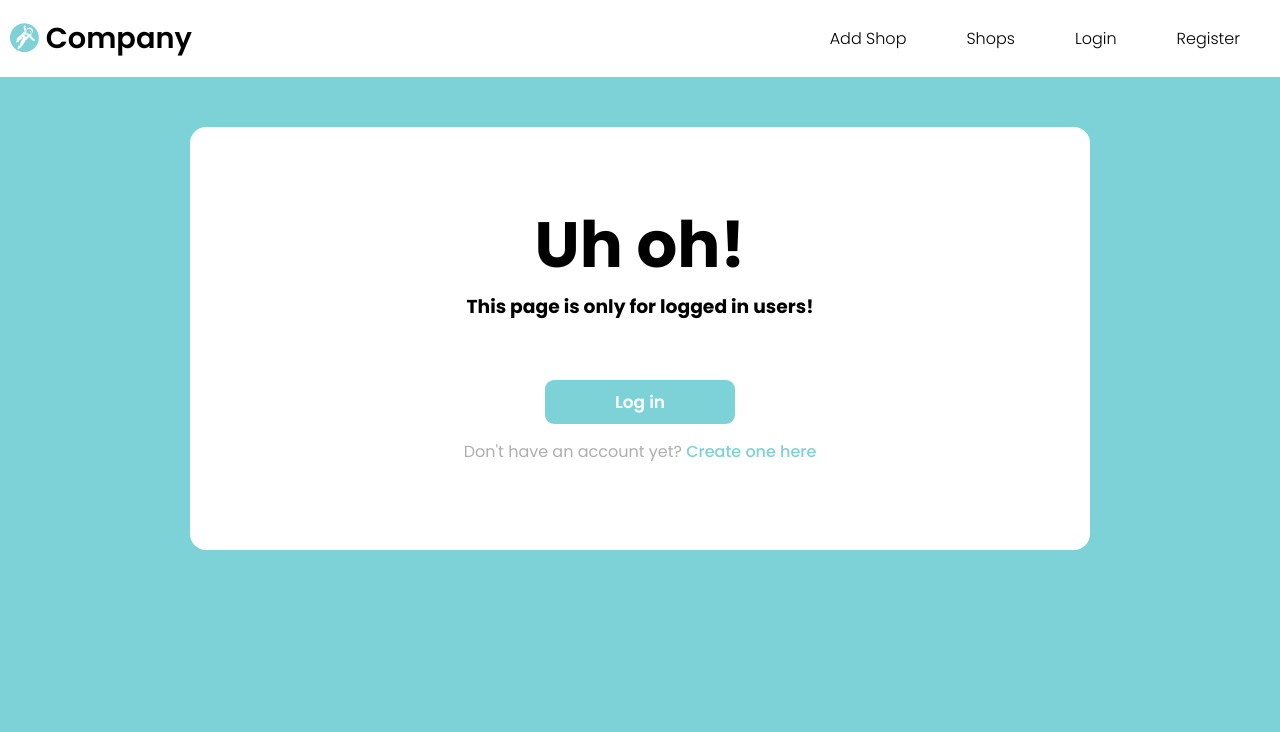
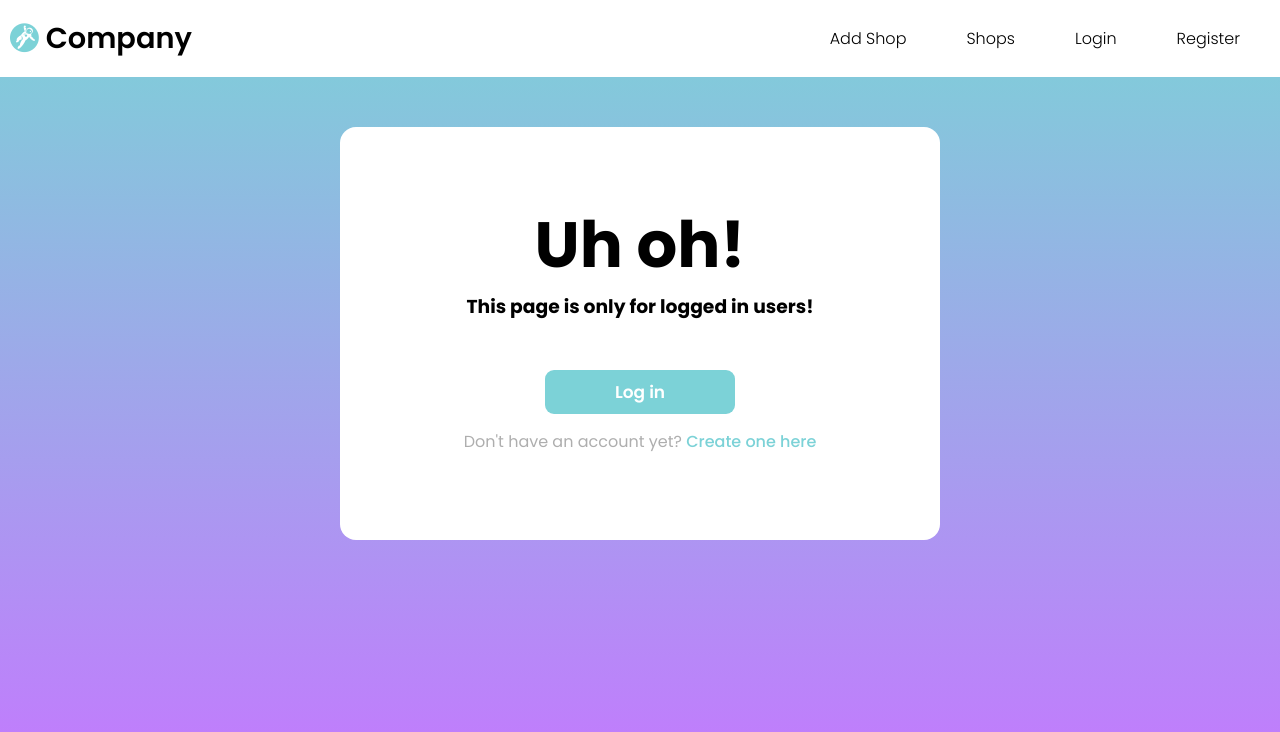
Before and after one commit to sstasa/Simona_Stasaityte_final_exam, a React (Vite) app: page /shops in a window 1280 px wide. Shown: the top 732 px of the page. Built offline with nearby package versions, Linux system fonts and the light colour scheme.

Commit message:
style changes

```diff
--- a/src/index.css
+++ b/src/index.css
@@ -6,7 +6,13 @@
 
 body {
   margin: 0;
-  background-color: #7cd2d7;
+  background: rgb(124, 210, 215);
+  background: linear-gradient(
+    180deg,
+    rgba(124, 210, 215, 1) 0%,
+    rgba(197, 119, 255, 1) 100%
+  );
+  background-attachment: fixed;
   font-family: 'Poppins', sans-serif;
 }
 
--- a/src/pages/pleaseLoginPage/PleaseLoginPage.module.css
+++ b/src/pages/pleaseLoginPage/PleaseLoginPage.module.css
@@ -1,7 +1,7 @@
 .section {
   background-color: #fff;
   margin: 50px auto;
-  max-width: 900px;
+  max-width: 600px;
   padding: 70px;
   border-radius: 16px;
   text-align: center;
@@ -32,6 +32,6 @@
   font-weight: 600;
   padding: 9px 70px;
   cursor: pointer;
-  margin-top: 40px;
+  margin-top: 30px;
   margin-bottom: 15px;
 }
```
